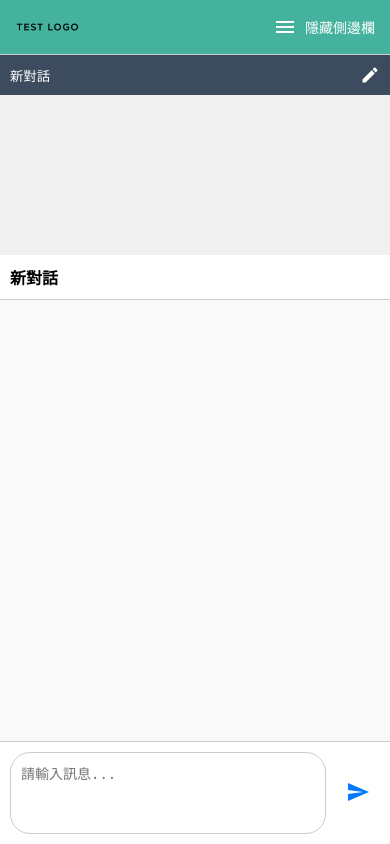
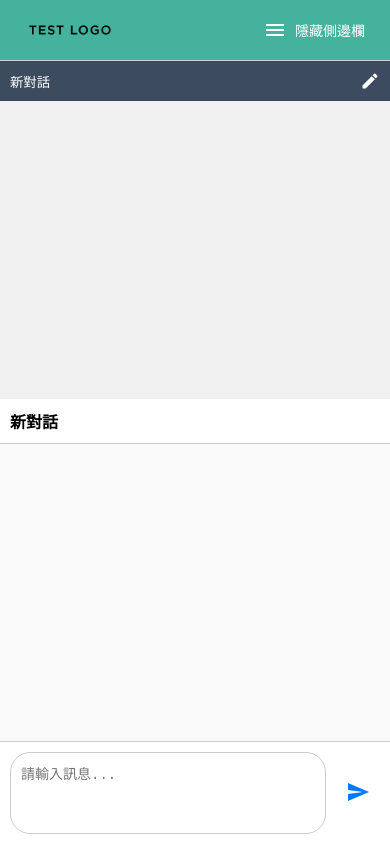
Before and after one commit to dectecx/ChatBot, a Vue app in the folder vue/: page / in a window 390 px wide. Built offline with nearby package versions, Linux system fonts and the light colour scheme.

Commit message:
🎨修正手機版跑版

```diff
--- a/vue/src/components/chats/ChatDialog.vue
+++ b/vue/src/components/chats/ChatDialog.vue
@@ -102,18 +102,7 @@ onMounted(() => {
 
 @media (max-width: 768px) {
   .chat-container {
-    flex-direction: column;
-  }
-
-  .header {
-    flex-direction: row;
-    justify-content: space-between;
-    align-items: center;
-    padding: 10px;
-  }
-
-  .logo {
-    height: 30px;
+    height: 100%;
   }
 
   .content {
@@ -122,12 +111,19 @@ onMounted(() => {
 
   .sidebar {
     width: 100%;
-    max-height: 200px;
+    max-height: 40vh;
     overflow-y: auto;
+    transition: max-height 0.3s ease-in-out;
   }
 
   .sidebar-hidden {
     max-height: 0;
+    overflow: hidden;
+  }
+
+  .main-chat {
+    flex: 1;
+    overflow-y: auto;
   }
 }
 </style>
```
